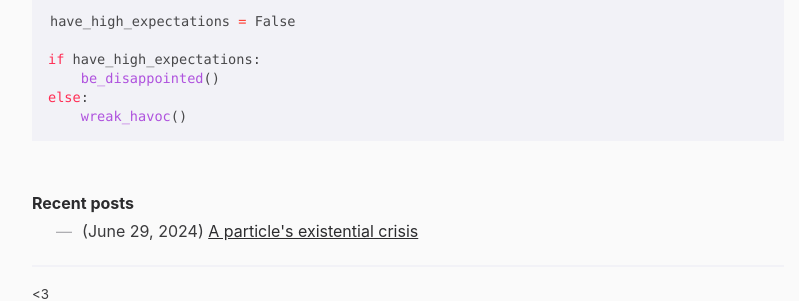
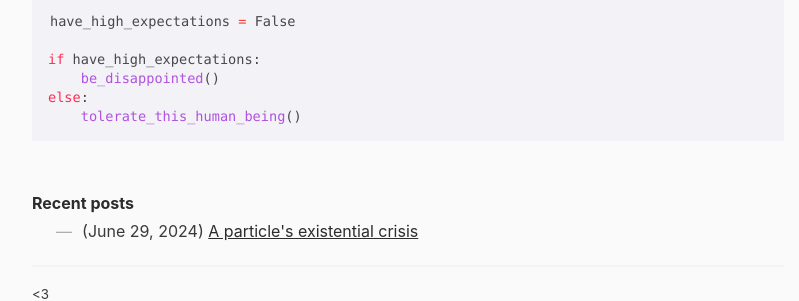
Before and after one commit to exkcd/blog, a Jekyll site: the page built from index.md, in a window 1280 px wide. Shown: the part 144-445 px from the top of the page, without its empty margins (232-1031 px from the left). Built offline with Jekyll 4.4.1, drawn with Linux system fonts in a browser that asks for light colours.

Commit message:
Update index.md

```diff
--- a/index.md
+++ b/index.md
@@ -11,7 +11,7 @@ have_high_expectations = False
 if have_high_expectations:
     be_disappointed()
 else:
-    wreak_havoc()
+    tolerate_this_human_being()
 
 {% endhighlight %}
 
```
